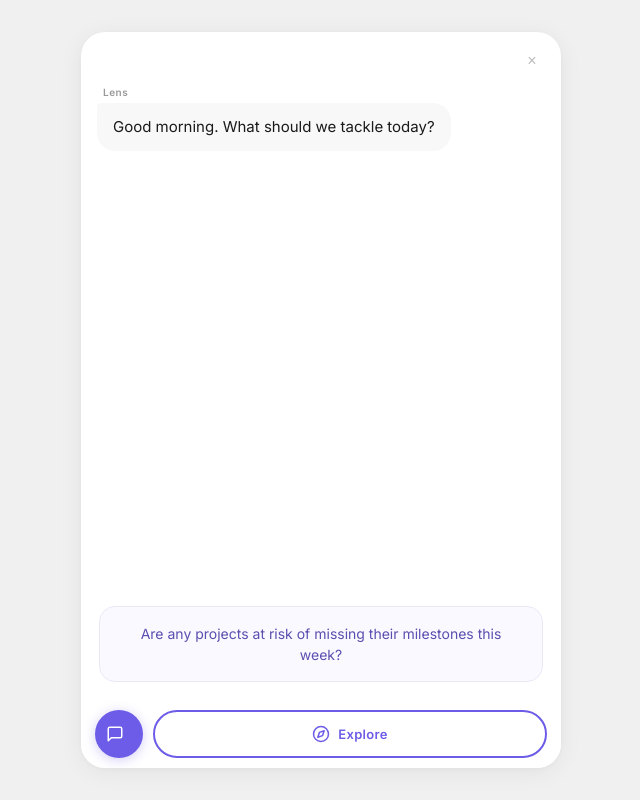
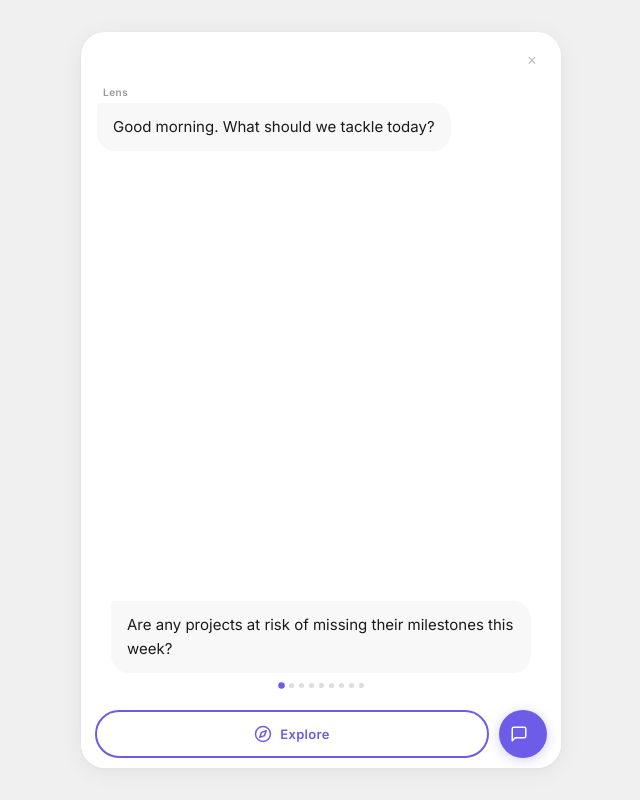
Before and after one commit to nomocoda/lens-demo, a plain HTML site: page lens-experience.html in a window 1280 px wide. Both pictures are taken after a click on the button "Explore". Shown: the whole page, without its empty margins (319-959 px from the left). Drawn offline with Linux system fonts and the light colour scheme.

Commit message:
Swap buttons, chat-style question card, dots indicator, no auto-rotate

```diff
--- a/lens-experience.html
+++ b/lens-experience.html
@@ -305,26 +305,43 @@ html, body {
 
 #explore-card {
   position: relative;
-  margin: 4px 4px 8px 4px;
-  padding: 16px 20px;
-  background: #faf9ff;
-  border: 1px solid #ebe8f6;
-  border-radius: 16px;
-  text-align: center;
+  margin: 4px 16px 4px 16px;
+  padding: 12px 16px;
+  background: #f8f8f9;
+  border-radius: 4px 18px 18px 18px;
+  text-align: left;
   cursor: pointer;
   touch-action: pan-y;
-  min-height: 60px;
+  min-height: 44px;
   display: flex;
   align-items: center;
-  justify-content: center;
 }
 
 #explore-question {
-  font-size: 14px;
-  line-height: 1.5;
-  color: #5a4eb0;
+  font-size: 15px;
+  line-height: 1.6;
+  color: #1a1a1a;
   user-select: none;
   transition: opacity 0.15s ease, transform 0.15s ease;
+}
+
+/* Scroll hint dots */
+#explore-dots {
+  display: flex;
+  justify-content: center;
+  gap: 5px;
+  padding: 6px 0 2px 0;
+}
+#explore-dots span {
+  width: 5px;
+  height: 5px;
+  border-radius: 50%;
+  background: #ddd;
+  transition: background 0.3s, transform 0.3s;
+}
+#explore-dots span.active {
+  background: #6C5CE7;
+  transform: scale(1.3);
 }
 
 /* Poof / disintegrate animation */
@@ -403,6 +420,7 @@ html, body {
       <div id="explore-card">
         <div id="explore-question"></div>
       </div>
+      <div id="explore-dots"></div>
     </div>
 
     <!-- Input bar -->
@@ -415,13 +433,13 @@ html, body {
 
     <!-- Action buttons -->
     <div id="action-bar" class="state-balanced">
+      <button id="explore-action" class="action-btn">
+        <svg viewBox="0 0 24 24" fill="none" stroke="currentColor" stroke-width="2" stroke-linecap="round" stroke-linejoin="round"><circle cx="12" cy="12" r="10"/><polygon points="16.24 7.76 14.12 14.12 7.76 16.24 9.88 9.88 16.24 7.76"/></svg>
+        <span class="btn-label">Explore</span>
+      </button>
       <button id="ask-action" class="action-btn">
         <svg viewBox="0 0 24 24" fill="none" stroke="currentColor" stroke-width="2" stroke-linecap="round" stroke-linejoin="round"><path d="M21 15a2 2 0 0 1-2 2H7l-4 4V5a2 2 0 0 1 2-2h14a2 2 0 0 1 2 2z"/></svg>
         <span class="btn-label">Ask</span>
-      </button>
-      <button id="explore-action" class="action-btn">
-        <svg viewBox="0 0 24 24" fill="none" stroke="currentColor" stroke-width="2" stroke-linecap="round" stroke-linejoin="round"><circle cx="12" cy="12" r="10"/><polygon points="16.24 7.76 14.12 14.12 7.76 16.24 9.88 9.88 16.24 7.76"/></svg>
-        <span class="btn-label">Explore</span>
       </button>
     </div>
   </div>
@@ -473,20 +491,33 @@ const exploreQuestion = document.getElementById('explore-question');
 const msgInput = document.getElementById('msg-input');
 const sendBtn = document.getElementById('send-btn');
 
+const exploreDots = document.getElementById('explore-dots');
+
+// Build dots
+function renderDots() {
+  exploreDots.innerHTML = '';
+  EXPLORE_QUESTIONS.forEach((_, i) => {
+    const dot = document.createElement('span');
+    if (i === currentExploreIdx) dot.className = 'active';
+    exploreDots.appendChild(dot);
+  });
+}
+
 // Show first question
 exploreQuestion.textContent = EXPLORE_QUESTIONS[currentExploreIdx];
+renderDots();
 
 // Poof to next/prev question
 function poofToQuestion(newIdx) {
   if (isPoofing) return;
   isPoofing = true;
 
-  // Poof out
   exploreQuestion.classList.add('poof-out');
 
   setTimeout(() => {
     currentExploreIdx = newIdx;
     exploreQuestion.textContent = EXPLORE_QUESTIONS[currentExploreIdx];
+    renderDots();
     exploreQuestion.classList.remove('poof-out');
     exploreQuestion.classList.add('poof-in');
 
@@ -512,7 +543,6 @@ function setMode(mode) {
   if (mode === 'ask') {
     inputBar.classList.add('visible');
     exploreStrip.classList.remove('visible');
-    stopExploreAutoAdvance();
     const isMobile = /iPhone|iPad|iPod|Android/i.test(navigator.userAgent);
     if (!isMobile) {
       setTimeout(() => msgInput.focus(), 350);
@@ -522,12 +552,10 @@ function setMode(mode) {
     inputBar.classList.remove('visible');
     exploreStrip.classList.add('visible');
     msgInput.blur();
-    startExploreAutoAdvance();
   } else {
     inputBar.classList.remove('visible');
     exploreStrip.classList.remove('visible');
     msgInput.blur();
-    stopExploreAutoAdvance();
   }
   scrollToBottom();
 }
@@ -539,26 +567,10 @@ exploreAction.addEventListener('click', () => {
   setMode(currentMode === 'explore' ? 'balanced' : 'explore');
 });
 
-// Auto-advance
-let exploreInterval = null;
-function startExploreAutoAdvance() {
-  stopExploreAutoAdvance();
-  exploreInterval = setInterval(() => {
-    if (currentMode === 'explore' && !isPoofing) {
-      const next = (currentExploreIdx + 1) % EXPLORE_QUESTIONS.length;
-      poofToQuestion(next);
-    }
-  }, 5000);
-}
-function stopExploreAutoAdvance() {
-  if (exploreInterval) { clearInterval(exploreInterval); exploreInterval = null; }
-}
-
-// Swipe on explore card — one at a time
+// Swipe on explore card — one at a time, no auto-advance
 let eTouchY = 0;
 exploreCard.addEventListener('touchstart', e => {
   eTouchY = e.touches[0].clientY;
-  stopExploreAutoAdvance();
 }, { passive: true });
 
 exploreCard.addEventListener('touchend', e => {
@@ -571,7 +583,6 @@ exploreCard.addEventListener('touchend', e => {
       poofToQuestion((currentExploreIdx - 1 + total) % total);
     }
   }
-  startExploreAutoAdvance();
 });
 
 // Tap explore question to send it
```
